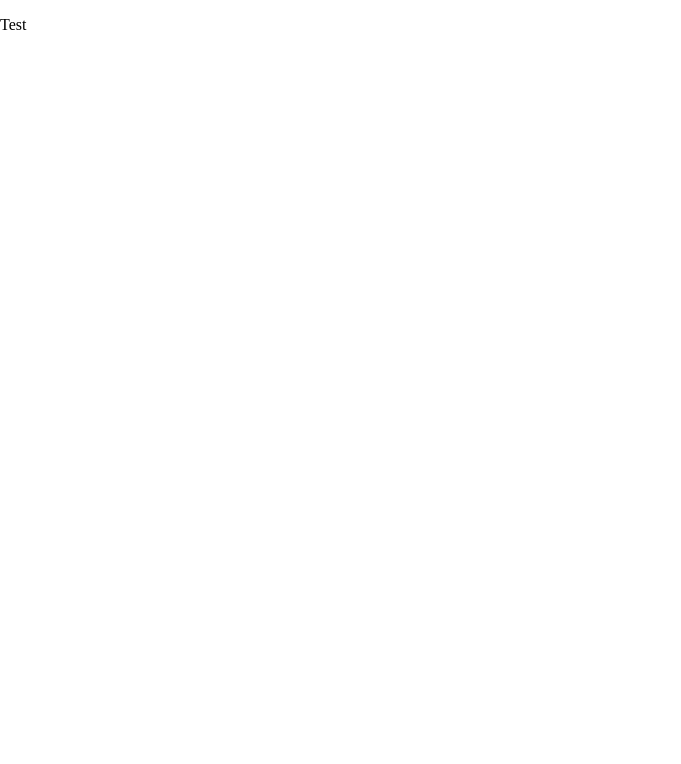
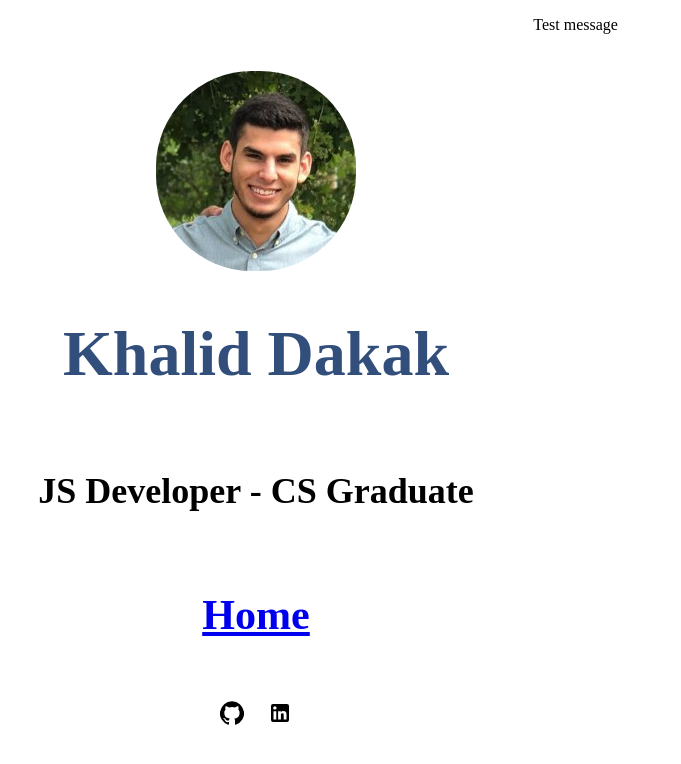
Before and after one commit to KhalidD98/personal-website, a React (Create React App) app: page /resume in a window 1280 px wide. Shown: the top 764 px of the page, without its empty margins (0-681 px from the left). Built offline with nearby package versions, Linux system fonts and the light colour scheme.

Commit message:
Added icons, need to make dynamic

```diff
--- a/package.json
+++ b/package.json
@@ -11,6 +11,7 @@
     "framer-motion": "^4.1.3",
     "react": "^17.0.2",
     "react-dom": "^17.0.2",
+    "react-icons": "^4.2.0",
     "react-router-dom": "^5.2.0",
     "react-scripts": "4.0.3",
     "web-vitals": "^1.1.1"
--- a/public/index.html
+++ b/public/index.html
@@ -5,6 +5,7 @@
   <meta charset="utf-8" />
   <meta name="viewport" content="width=device-width, initial-scale=1" />
   <meta name="theme-color" content="#000000" />
+  <link href="https://fonts.googleapis.com/css2?family=Poppins:wght@700&display=swap" rel="stylesheet">
 
   <title>React App</title>
 </head>
--- a/src/App.js
+++ b/src/App.js
@@ -15,7 +15,7 @@ function App() {
     <Router>
       <AnimatePresence initial={false} exitBeforeEnter>
         <Switch>
-          <Route exact path="/">
+          <Route exact path={["/", "/Home"]}>
             <Home />
           </Route>
           <Route exact path="/resume">
--- a/src/Home.js
+++ b/src/Home.js
@@ -13,7 +13,7 @@ export default function Home() {
         <>
             <Grid container >
                 <Grid item xs={12} sm={12} md={5}>
-                    <LeftSide />
+                    <LeftSide props={"Resume"} />
                 </Grid>
                 <Grid item xs={12} sm={12} md={7}>
                     <RightSide />
--- a/src/LeftSide.js
+++ b/src/LeftSide.js
@@ -38,7 +38,7 @@ const useStyles = makeStyles((theme) => ({
             position: 'fixed',
             left: '0px',
             top: '0px',
-            right: '552px',
+            right: '2em',
             width: '40%',
             height: '100%',
         },
@@ -56,7 +56,7 @@ const useStyles = makeStyles((theme) => ({
     }
 }))
 
-export default function LeftSide() {
+export default function LeftSide({ props }) {
     const classes = useStyles()
     return (
         <Grid container
@@ -82,7 +82,7 @@ export default function LeftSide() {
 
             {/* Resume */}
             <Grid item className={classes.resume}>
-                <Link to="/about"> <h3> Resume </h3> </Link>
+                <Link to={'/' + props}> <h3> {props} </h3> </Link>
             </Grid>
 
             {/* Icons */}
--- a/src/Resume.js
+++ b/src/Resume.js
@@ -1,9 +1,16 @@
 import React from 'react'
+import LeftSide from './LeftSide'
+import { Grid } from '@material-ui/core';
 
 export default function Resume() {
     return (
-        <div>
-            <p>Test</p>
-        </div>
+        <Grid container >
+            <Grid item xs={12} sm={12} md={5}>
+                <LeftSide props={"Home"} />
+            </Grid>
+            <Grid item xs={12} sm={12} md={7}>
+                <p>Test message</p>
+            </Grid>
+        </Grid>
     )
 }
--- a/src/content/projects.json
+++ b/src/content/projects.json
@@ -1,8 +1,14 @@
 [
     {
         "name": "Review Website",
-        "description": "random words I am saying in the description",
-        "color": "#CD494F"
+        "description": "First time using ReactJS, this website gets album review data from google sheets, also gets album covers from github library that uses spotify api.",
+        "color": "#CD494F",
+        "icons": [
+            "DiReact",
+            "DiJsBadge",
+            "DiCss3",
+            "SiMaterialUi"
+        ]
     },
     {
         "name": "Project 2",
```
Also changed, not shown: 1 other file (tests, documents, lock files or other folders).
